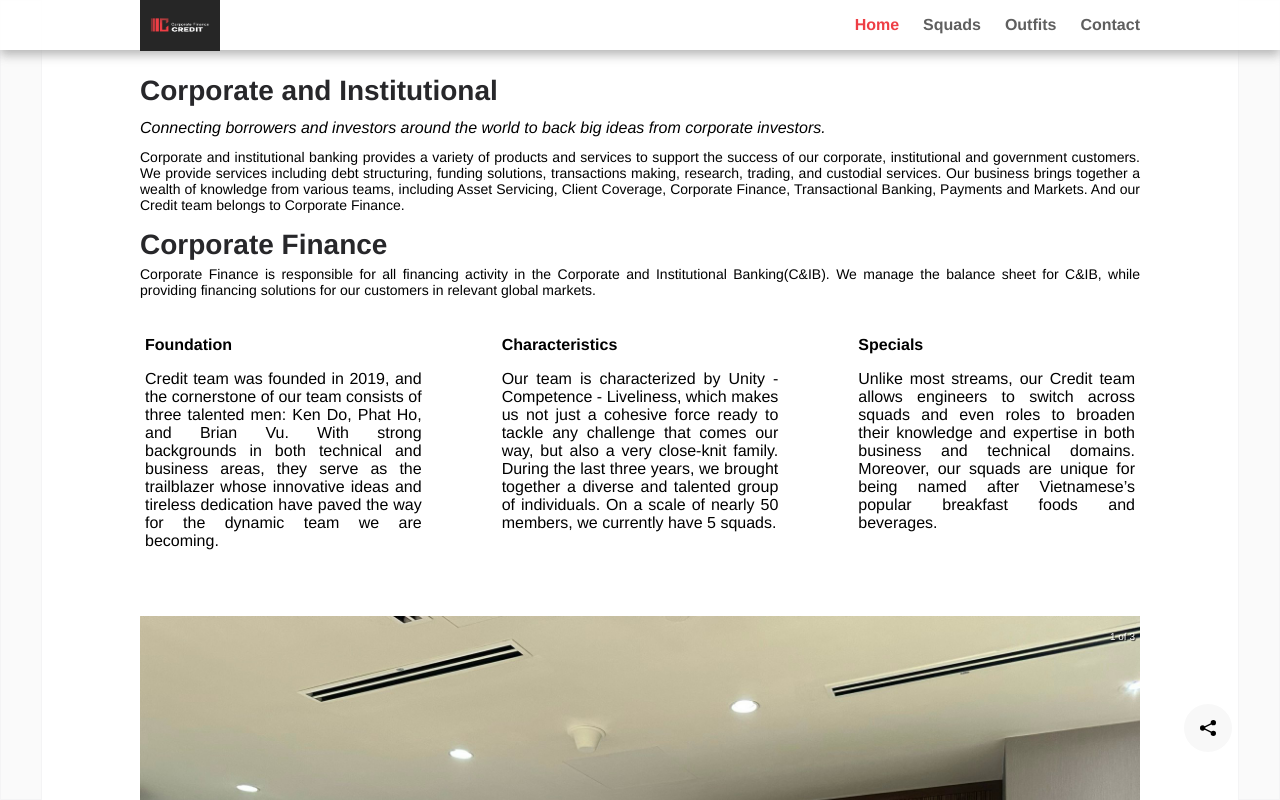
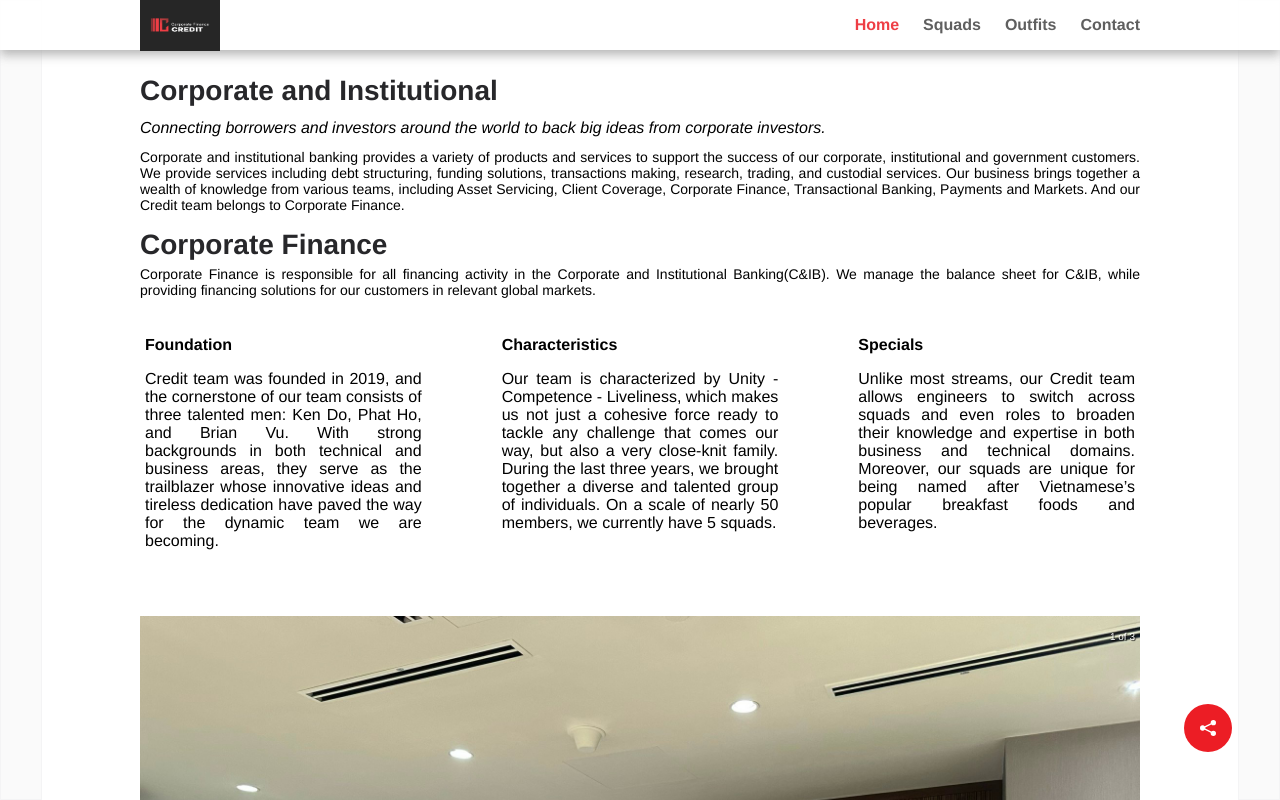
Before and after one commit to nntt1210/credit-tet-in-tech, a React (Create React App) app: page / in a window 1280 px wide. Shown: the top 800 px of the page. Built offline with nearby package versions, Linux system fonts and the light colour scheme.

Commit message:
Update app.css

```diff
--- a/src/app.css
+++ b/src/app.css
@@ -139,7 +139,7 @@
 	padding: .25em;
 	width: 40px;
 	height: 40px;
-	background-color: #F8F8F8;
+	background-color: #ec1d25;
 
 
 }
@@ -147,7 +147,7 @@
 
 
 .top-link svg {
-	fill: #000;
+	fill: #fff;
 	width: 20px;
 	height: 20px;
 }
```
